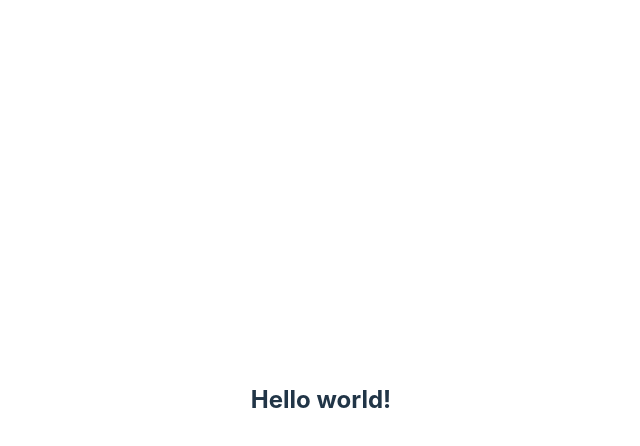
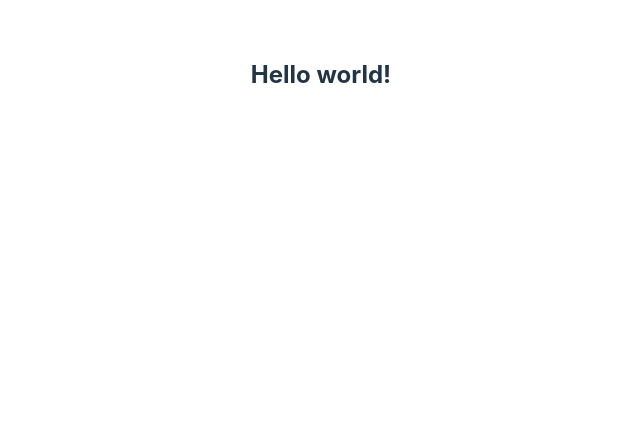
Before and after one commit to ealpha072/portfolio, a React (Vite) app in the folder frontend/: page / in a window 1280 px wide. Shown: the top 446 px of the page, without its empty margins (319-959 px from the left). Built offline with nearby package versions, Linux system fonts and the light colour scheme.

Commit message:
Less styles

```diff
--- a/frontend/src/index.css
+++ b/frontend/src/index.css
@@ -1,25 +1,7 @@
 :root {
   font-family: Inter, system-ui, Avenir, Helvetica, Arial, sans-serif;
-  line-height: 1.5;
-  font-weight: 400;
-
-  color-scheme: light dark;
-  color: rgba(255, 255, 255, 0.87);
-  background-color: #242424;
 }
 
-body {
-  margin: 0;
-  display: flex;
-  place-items: center;
-  min-width: 320px;
-  min-height: 100vh;
-}
-
-h1 {
-  font-size: 3.2em;
-  line-height: 1.1;
-}
 
 @media (prefers-color-scheme: light) {
   :root {
```
